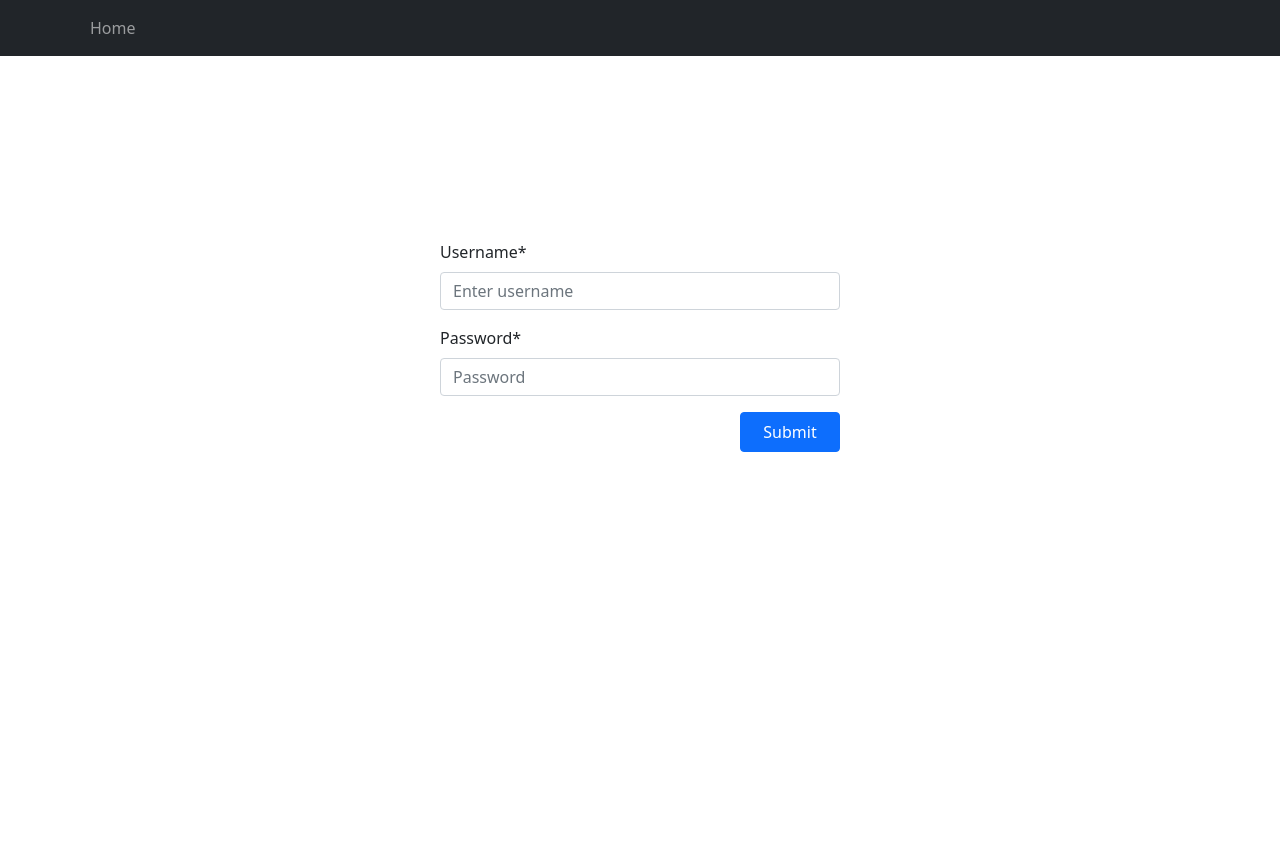
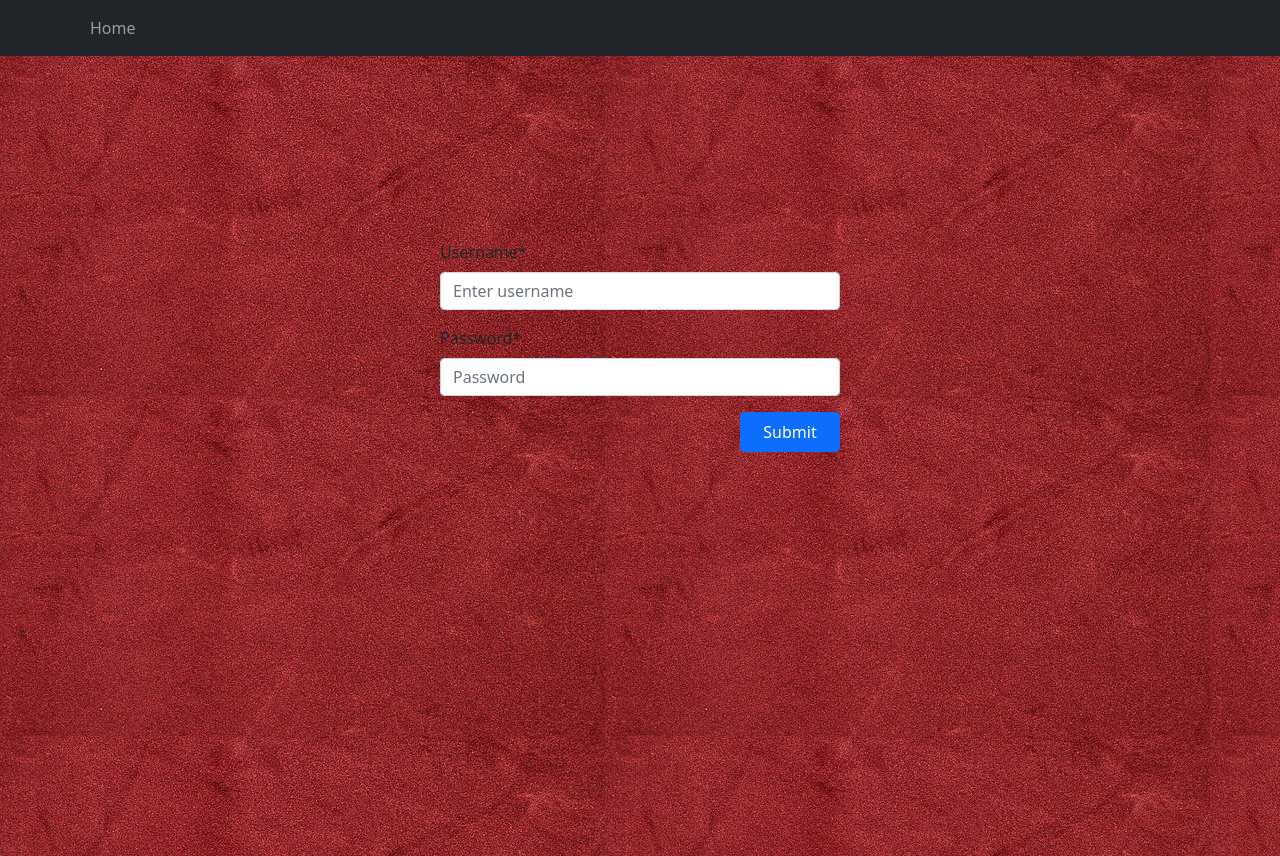
Before and after one commit to Nickds547/roulette, a React (Create React App) app in the folder client/: page /admin in a window 1280 px wide. Before the commit the page ends 800 px from the top, so only its background shows below. Built offline with nearby package versions, Linux system fonts and the light colour scheme.

Commit message:
adding background

```diff
--- a/client/src/App.css
+++ b/client/src/App.css
@@ -20,4 +20,6 @@
 
 .page-container{
   padding: 10px;
+  background-image: url('./assets/velvet.jpg');
+  height: 100vh;
 }
--- a/client/src/Components/theories-input/theories-input.component.css
+++ b/client/src/Components/theories-input/theories-input.component.css
@@ -21,3 +21,7 @@ input{
     margin-left: 12px;
     align-items: baseline;
 }
+
+.theory-delete-button{
+    height: 38px;
+}
--- a/client/src/Components/theories-input/theories-input.component.tsx
+++ b/client/src/Components/theories-input/theories-input.component.tsx
@@ -1,5 +1,5 @@
 import { useEffect, useState } from "react";
-import { Form } from "react-bootstrap";
+import { Button, Form } from "react-bootstrap";
 import { ITheory } from "../../redux/thoeries/theories.model";
 import './theories-input.component.css'
 
@@ -30,6 +30,7 @@ export const TheoriesInput = (props: ITheoryInputProp) =>{
                 <Form.Label>Text</Form.Label>
                 <Form.Control defaultValue={''} value={theory}></Form.Control>
             </Form.Group>
+            <Button className="theory-delete-button"  variant="danger">Delete</Button>
         </div>
     )
 }
--- a/client/src/Redux/thoeries/theories.store.ts
+++ b/client/src/Redux/thoeries/theories.store.ts
@@ -25,9 +25,7 @@ export const theoriesReducer = createSlice({
     addTheory: (state, action: PayloadAction<ITheory>) => {
       var tempState = JSON.parse(JSON.stringify(state.theories));
       tempState.unshift(action.payload);
-      console.log('tempState: ', tempState);
       state.theories = tempState;
-      console.log('new state: ', state.theories)
     }
   }
 })
```
Also changed, not shown: client/src/Components/theories-container/theories-container.component.tsx (+4 -3 lines), client/src/assets/velvet.jpg (added).
